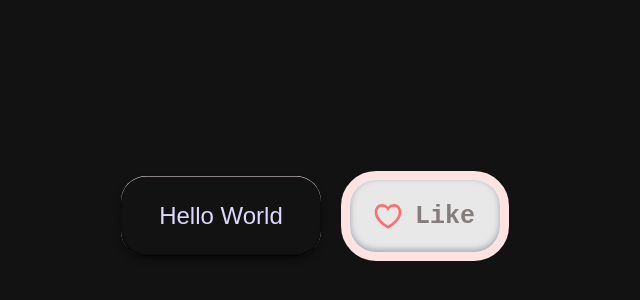
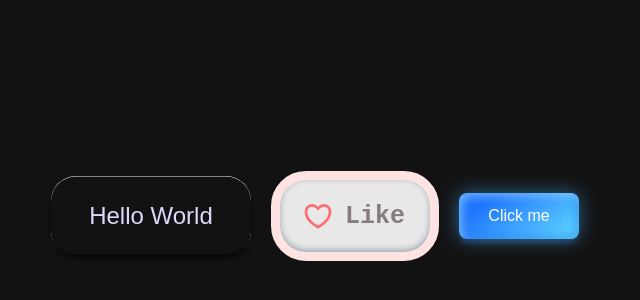
Before and after one commit to Kaushar45/button-css, a plain HTML site: page index.html in a window 1280 px wide. Shown: the part 184-484 px from the top of the page, without its empty margins (325-965 px from the left). Drawn offline with Linux system fonts and the light colour scheme.

Commit message:
add button

```diff
--- a/index.html
+++ b/index.html
@@ -36,5 +36,7 @@
       </svg>
       Like
     </button>
+
+    <button class="blue-btn">Click me</button>
   </body>
 </html>
--- a/style.css
+++ b/style.css
@@ -11,6 +11,7 @@ body {
   min-height: 100vh;
   gap: 20px;
   background-color: #131212;
+
 }
 
 .btn {
@@ -129,3 +130,44 @@ body {
   opacity: 1;
   animation: beatingHeart 1.2s infinite;
 }
+.blue-btn {
+  cursor: pointer;
+  padding: 0.9em 1.4em;
+  min-width: 120px;
+  min-height: 44px;
+  font-size: 1rem;
+  font-weight: 500;
+  transition: 0.8s;
+  background-size: 280% auto;
+  background-image: linear-gradient(
+    325deg,
+  #ff8888 0%,
+  #61daff 55%,
+  #1f75ff 90%
+  );
+  border: none;
+  border-radius: 0.5em;
+  color: #ffffff;
+  box-shadow:
+    0px 0px 20px #47b8ff80,
+    0px 5px 5px -1px #3a7de940,
+    inset 4px 4px 8px #afe6ff80,
+    inset -4px -4px 8px #135fd859;
+}
+
+.blue-btn:hover {
+  background-position: right top;
+}
+
+.blue-btn:is(:focus, :focus-visible, :active) {
+  outline: none;
+  box-shadow:
+    0 0 0 3px #ffffff,
+    0 0 0 6px #1f75ff;
+}
+
+@media (prefers-reduced-motion: reduce) {
+  .blue-btn {
+    transition: linear;
+  }
+}
```
